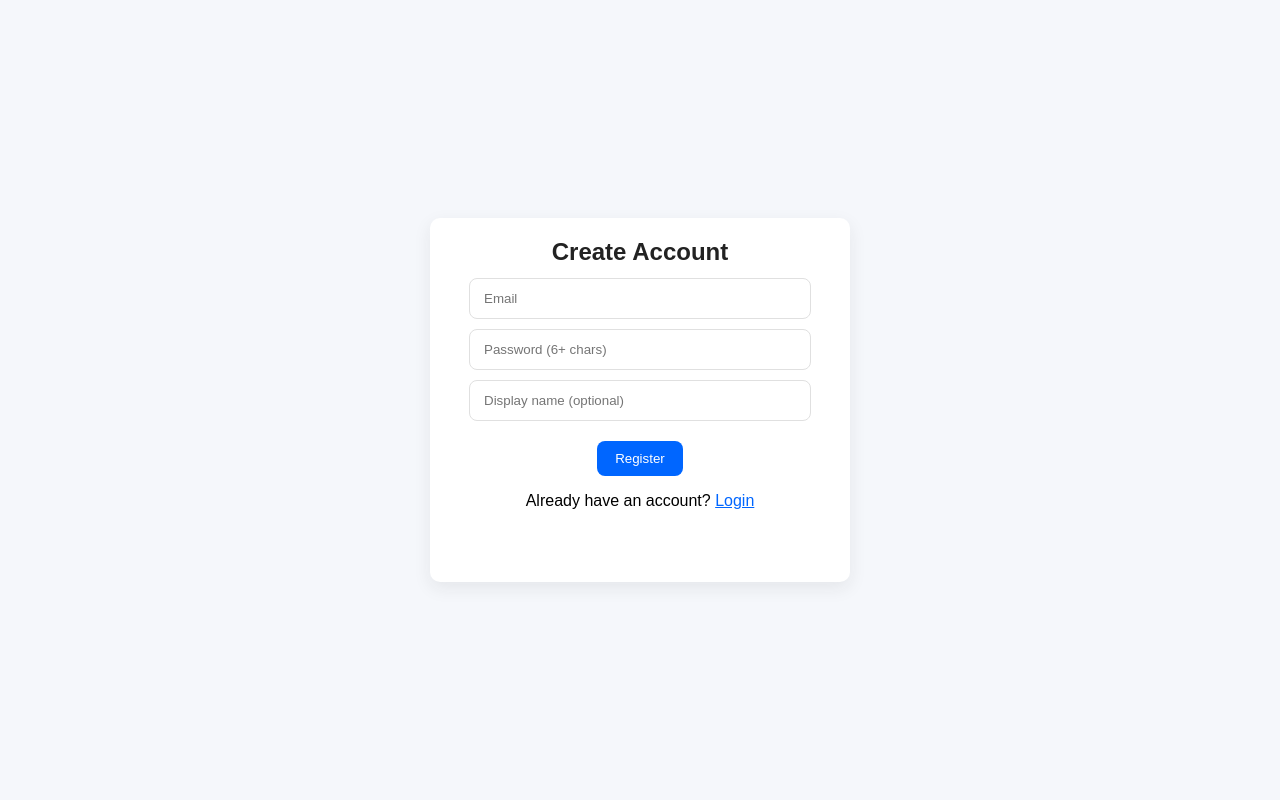
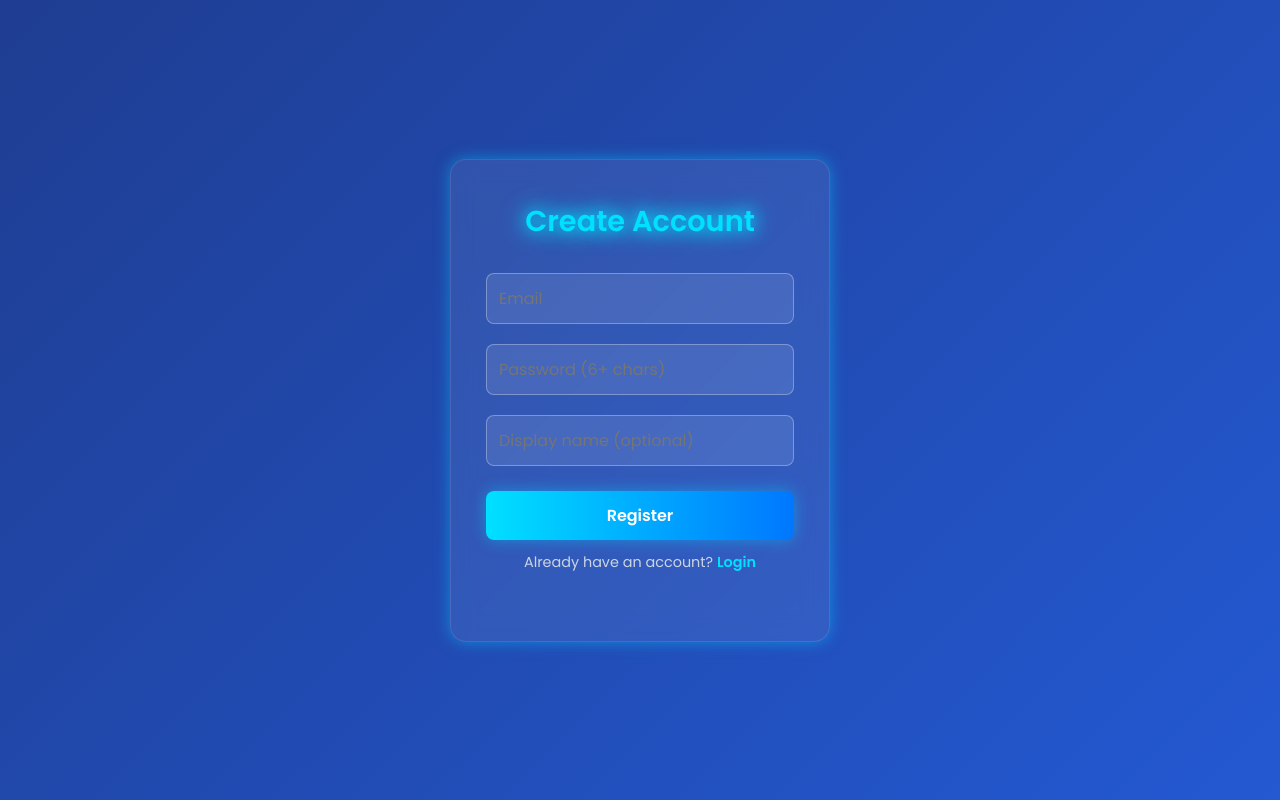
Before and after one commit to patel-102/Fantasy, a plain HTML site: page register.html in a window 1280 px wide. Drawn offline with Linux system fonts and the light colour scheme.

Commit message:
Update register.html

```diff
--- a/register.html
+++ b/register.html
@@ -4,8 +4,130 @@
   <meta charset="UTF-8">
   <title>Register</title>
   <meta name="viewport" content="width=device-width,initial-scale=1">
-  <link rel="stylesheet" href="style.css">
+
+  <link href="https://fonts.googleapis.com/css2?family=Poppins:wght@400;600&display=swap" rel="stylesheet">
+
+  <style>
+    * {
+      margin: 0;
+      padding: 0;
+      box-sizing: border-box;
+      font-family: "Poppins", sans-serif;
+    }
+
+    body {
+      height: 100vh;
+      display: flex;
+      align-items: center;
+      justify-content: center;
+      background: linear-gradient(135deg, #0f172a, #1e3a8a, #2563eb);
+      background-size: 300% 300%;
+      animation: gradientMove 10s ease infinite;
+      color: white;
+    }
+
+    @keyframes gradientMove {
+      0% { background-position: 0% 50%; }
+      50% { background-position: 100% 50%; }
+      100% { background-position: 0% 50%; }
+    }
+
+    .card {
+      background: rgba(255, 255, 255, 0.08);
+      border-radius: 16px;
+      border: 1px solid rgba(255, 255, 255, 0.1);
+      padding: 40px 35px;
+      text-align: center;
+      width: 90%;
+      max-width: 380px;
+      box-shadow: 0 0 25px rgba(0, 200, 255, 0.4);
+      backdrop-filter: blur(12px);
+      animation: glowPulse 2.5s ease-in-out infinite;
+    }
+
+    @keyframes glowPulse {
+      0%, 100% {
+        box-shadow: 0 0 15px rgba(0, 200, 255, 0.5);
+      }
+      50% {
+        box-shadow: 0 0 40px rgba(0, 200, 255, 0.9);
+      }
+    }
+
+    h2 {
+      font-size: 1.8rem;
+      margin-bottom: 20px;
+      color: #00e0ff;
+      text-shadow: 0 0 15px #00e0ff, 0 0 25px #00e0ff;
+    }
+
+    input {
+      width: 100%;
+      padding: 12px;
+      margin: 10px 0;
+      border-radius: 8px;
+      border: 1px solid rgba(255, 255, 255, 0.3);
+      background: rgba(255, 255, 255, 0.1);
+      color: #fff;
+      font-size: 1rem;
+      transition: 0.3s;
+      outline: none;
+    }
+
+    input:focus {
+      border-color: #00e0ff;
+      box-shadow: 0 0 12px #00e0ff;
+    }
+
+    button {
+      width: 100%;
+      padding: 12px;
+      margin-top: 15px;
+      border: none;
+      border-radius: 8px;
+      background: linear-gradient(90deg, #00e0ff, #0077ff);
+      color: white;
+      font-size: 1rem;
+      font-weight: 600;
+      cursor: pointer;
+      transition: all 0.3s ease;
+      box-shadow: 0 0 15px rgba(0, 200, 255, 0.5);
+    }
+
+    button:hover {
+      transform: scale(1.05);
+      box-shadow: 0 0 25px rgba(0, 200, 255, 0.8);
+    }
+
+    a {
+      color: #00e0ff;
+      text-decoration: none;
+      font-weight: 600;
+    }
+
+    a:hover {
+      text-decoration: underline;
+    }
+
+    p {
+      margin-top: 12px;
+      color: #cbd5e1;
+      font-size: 0.9rem;
+    }
+
+    #msg {
+      margin-top: 10px;
+      font-size: 0.9rem;
+      color: #22c55e;
+      min-height: 18px;
+    }
+
+    #msg.error {
+      color: #ff4d4d;
+    }
+  </style>
 </head>
+
 <body>
   <div class="card">
     <h2>Create Account</h2>
@@ -24,28 +146,34 @@
     import { createUserProfile } from './firestore.js';
 
     const msg = document.getElementById('msg');
+
     onAuthStateChanged(auth, (user) => {
       if (user) window.location.href = "dashboard.html";
     });
 
     document.getElementById('registerBtn').addEventListener('click', async () => {
       msg.textContent = '';
+      msg.classList.remove('error');
+
       const email = document.getElementById('email').value.trim();
       const password = document.getElementById('password').value.trim();
       const displayName = document.getElementById('displayName').value.trim();
+
       if (!email || !password) {
         msg.textContent = 'Please enter email and password.';
+        msg.classList.add('error');
         return;
       }
+
       try {
         const cred = await register(email, password);
         const uid = cred.user.uid;
-        // create user profile in Firestore
         await createUserProfile(uid, email, displayName);
-        msg.textContent = 'Registration successful — redirecting...';
-        window.location.href = "dashboard.html";
+        msg.textContent = '✅ Registration successful! Redirecting...';
+        setTimeout(() => window.location.href = "dashboard.html", 1000);
       } catch (error) {
-        msg.textContent = error.message;
+        msg.textContent = '❌ ' + error.message;
+        msg.classList.add('error');
       }
     });
   </script>
```
